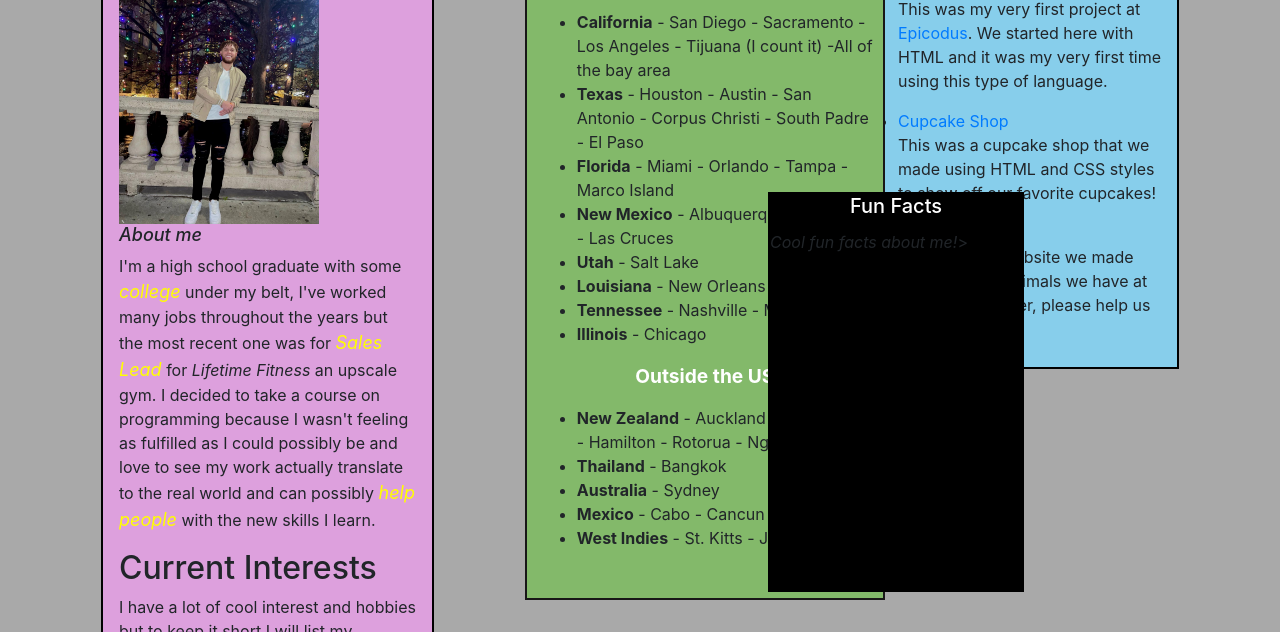
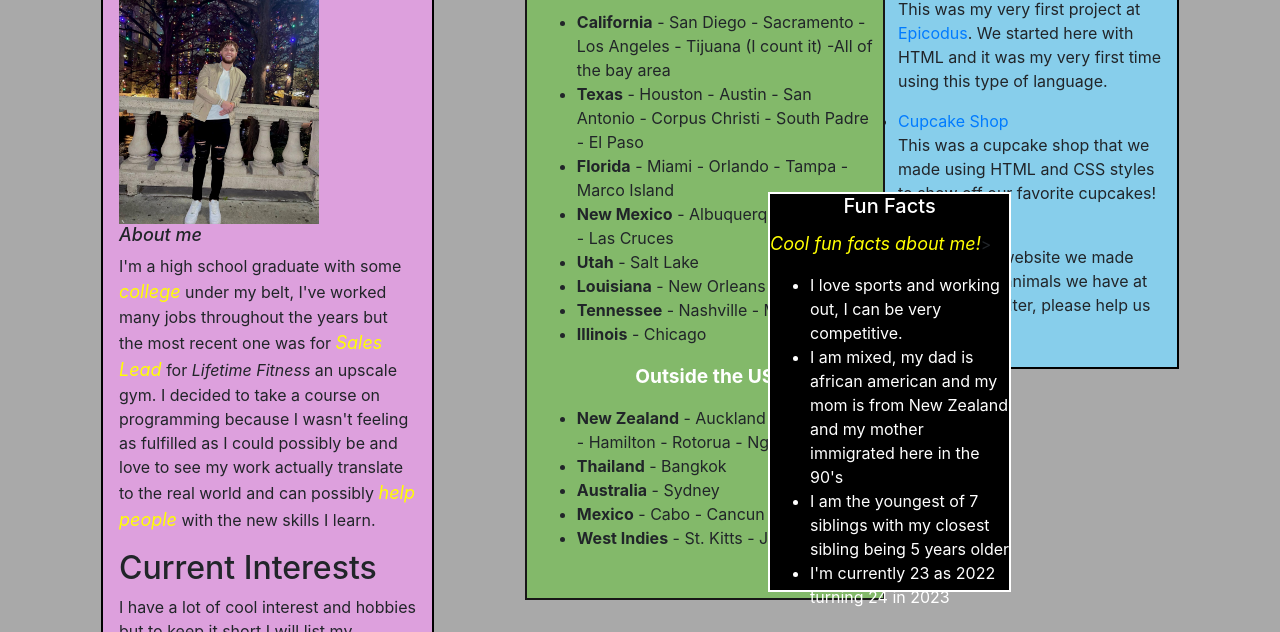
Before and after one commit to Tiberiusloc/tiberius-portfolio, a plain HTML site: page index.html in a window 1280 px wide. Shown: the part 168-800 px from the top of the page. Drawn offline with Linux system fonts and the light colour scheme.

Commit message:
Add move animations to travel and fun fact page, change css styles to cardbody4

```diff
--- a/css/styles.css
+++ b/css/styles.css
@@ -93,9 +93,13 @@ body {
 .card-body4 {
   position: absolute;
   background-color: black;
-  border: 2px solid black;
-  width: 20%;
+  border: 2px solid white;
+  width: 19%;
   bottom: 5%;
   height: 400px;
   left: 60%;
 }
+
+.card-text4 {
+  color: white;
+}
--- a/index.html
+++ b/index.html
@@ -63,9 +63,16 @@
           </div>
           <div class="card-body4">
             <h5 class="card-title">Fun Facts</h5>
-            <p><em>Cool fun facts about me!</em>></p>
+            <p><em><span class="highlight">Cool fun facts about me!</span></em>></p>
               <div class="card-text4">
-                <p></p>
+                <p class="move">
+                  <ul class="move">
+                    <li>I love sports and working out, I can be very competitive.</li>
+                    <li>I am mixed, my dad is african american and my mom is from New Zealand and my mother immigrated here in the 90's</li>
+                    <li>I am the youngest of 7 siblings with my closest sibling being 5 years older</li>
+                    <li>I'm currently 23 as 2022 turning 24 in 2023</li>
+                  </ul>
+                </p>
 
                 </div>
             </div>
```
